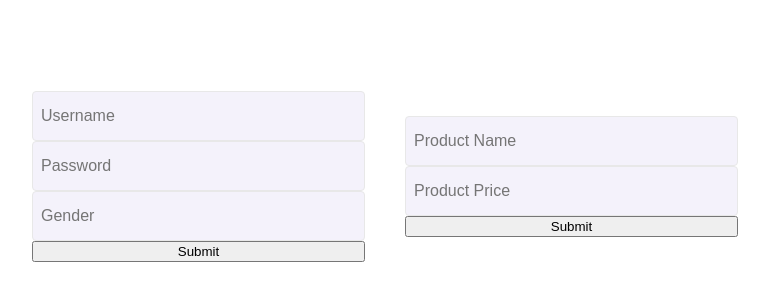
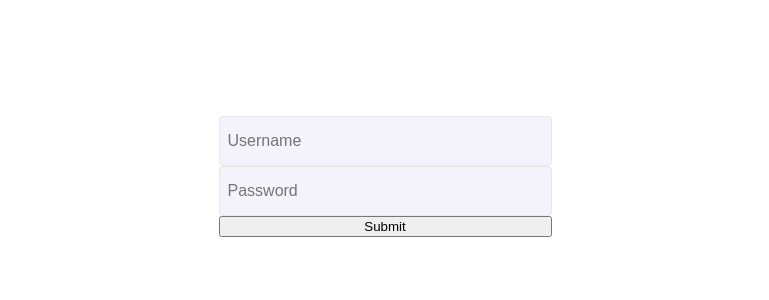
Before and after one commit to imyagnesh/zeolearn_hugo, a React (Create React App) app: page /login in a window 1280 px wide. Shown: the part 224-524 px from the top of the page, without its empty margins (255-1024 px from the left). Built offline with nearby package versions, Linux system fonts and the light colour scheme.

Commit message:
Code commit for formik change

```diff
--- a/src/pages/Login.js
+++ /dev/null
@@ -1,105 +0,0 @@
-/* eslint-disable react/jsx-props-no-spreading */
-import React, { PureComponent } from 'react';
-import Textbox from '../components/Textbox';
-import Form from '../components/Form';
-// import Button from '../components/Button/index';
-
-const validation = values => {
-  const errors = {};
-  if (!values.username) {
-    errors.username = 'Username is Required';
-  }
-  if (!values.password) {
-    errors.password = 'Required';
-  } else if (values.password.length < 3) {
-    errors.password = 'Min 3 Char require';
-  } else if (values.password.length > 12) {
-    errors.password = 'Max 12 Char require';
-  }
-  return errors;
-};
-
-const productValidation = values => {
-  const errors = {};
-  if (!values.name) {
-    errors.name = 'name is Required';
-  }
-  if (!values.price) {
-    errors.price = 'Required';
-  }
-  return errors;
-};
-
-const fields = [
-  {
-    name: 'username',
-    value: '',
-    component: Textbox,
-    label: 'Username',
-    placeholder: 'Username',
-  },
-  {
-    name: 'password',
-    value: '',
-    component: Textbox,
-    label: 'Password',
-    placeholder: 'Password',
-    type: 'password',
-  },
-  {
-    name: 'gender',
-    value: '',
-    component: Textbox,
-    label: 'Gender',
-    placeholder: 'Gender',
-  },
-];
-
-const productFields = [
-  {
-    name: 'name',
-    value: '',
-    component: Textbox,
-    label: 'Product Name',
-    placeholder: 'Product Name',
-  },
-  {
-    name: 'price',
-    value: '',
-    component: Textbox,
-    label: 'Product Price',
-    placeholder: 'Product Price',
-  },
-];
-
-export default class Login extends PureComponent {
-  render() {
-    return (
-      <div
-        style={{
-          display: 'flex',
-          justifyContent: 'center',
-          alignItems: 'center',
-          width: '100%',
-          height: '100vh',
-        }}
-      >
-        <Form
-          fields={fields}
-          validation={validation}
-          onSubmit={(values, actions) => {
-            console.log(values);
-          }}
-        />
-
-        <Form
-          fields={productFields}
-          validation={productValidation}
-          onSubmit={(values, actions) => {
-            console.log(values);
-          }}
-        />
-      </div>
-    );
-  }
-}
--- /dev/null
+++ b/src/pages/Login/Login.js
@@ -0,0 +1,20 @@
+/* eslint-disable react/jsx-props-no-spreading */
+import React, { PureComponent } from 'react';
+import Form from '../../components/Form';
+import fields from './fields';
+import './styles.css';
+
+export default class Login extends PureComponent {
+  render() {
+    return (
+      <div className="container1">
+        <Form
+          fields={fields}
+          onSubmit={(values, actions) => {
+            console.log(values);
+          }}
+        />
+      </div>
+    );
+  }
+}
--- /dev/null
+++ b/src/pages/Login/fields.js
@@ -0,0 +1,31 @@
+import Textbox from '../../components/Textbox';
+
+export default [
+  {
+    name: 'username',
+    component: Textbox,
+    label: 'Username',
+    placeholder: 'Username',
+    validate: value => {
+      let error = '';
+      if (!value) {
+        error = 'Username is Required';
+      }
+      return error;
+    },
+  },
+  {
+    name: 'password',
+    component: Textbox,
+    label: 'Password',
+    placeholder: 'Password',
+    type: 'password',
+    validate: value => {
+      let error = '';
+      if (!value) {
+        error = 'Password is Required';
+      }
+      return error;
+    },
+  },
+];
--- /dev/null
+++ b/src/pages/Login/styles.css
@@ -0,0 +1,7 @@
+.container1 {
+  display: flex;
+  justify-content: center;
+  align-items: center;
+  width: 100%;
+  height: 100vh;
+}
--- a/src/route.js
+++ b/src/route.js
@@ -1,7 +1,7 @@
 import React from 'react';
 import { BrowserRouter as Router } from 'react-router-dom';
 import SubRoutes from './components/SubRoutes';
-import Login from './pages/Login';
+import Login from './pages/Login/Login';
 import Products from './pages/Products';
 import AdminHome from './pages/admin/Home';
 import AdminProducts from './pages/admin/Products';
```
